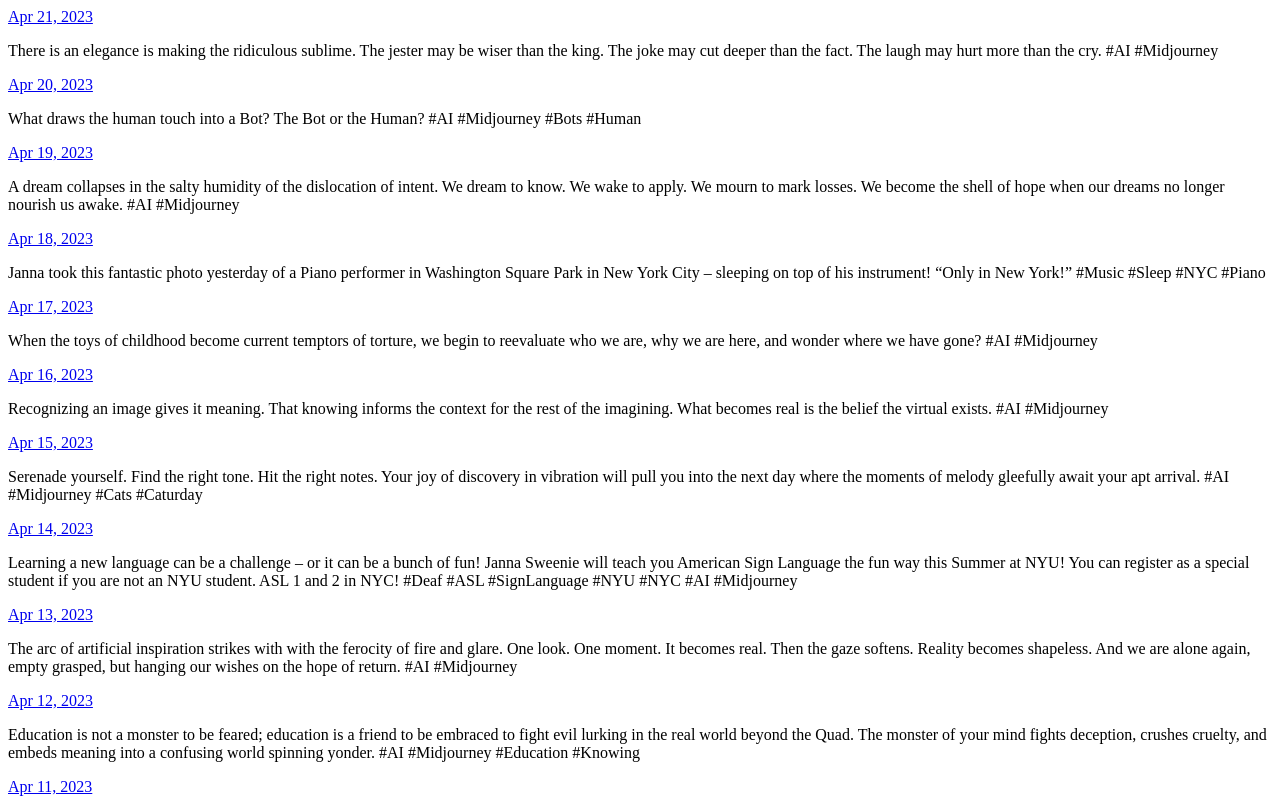
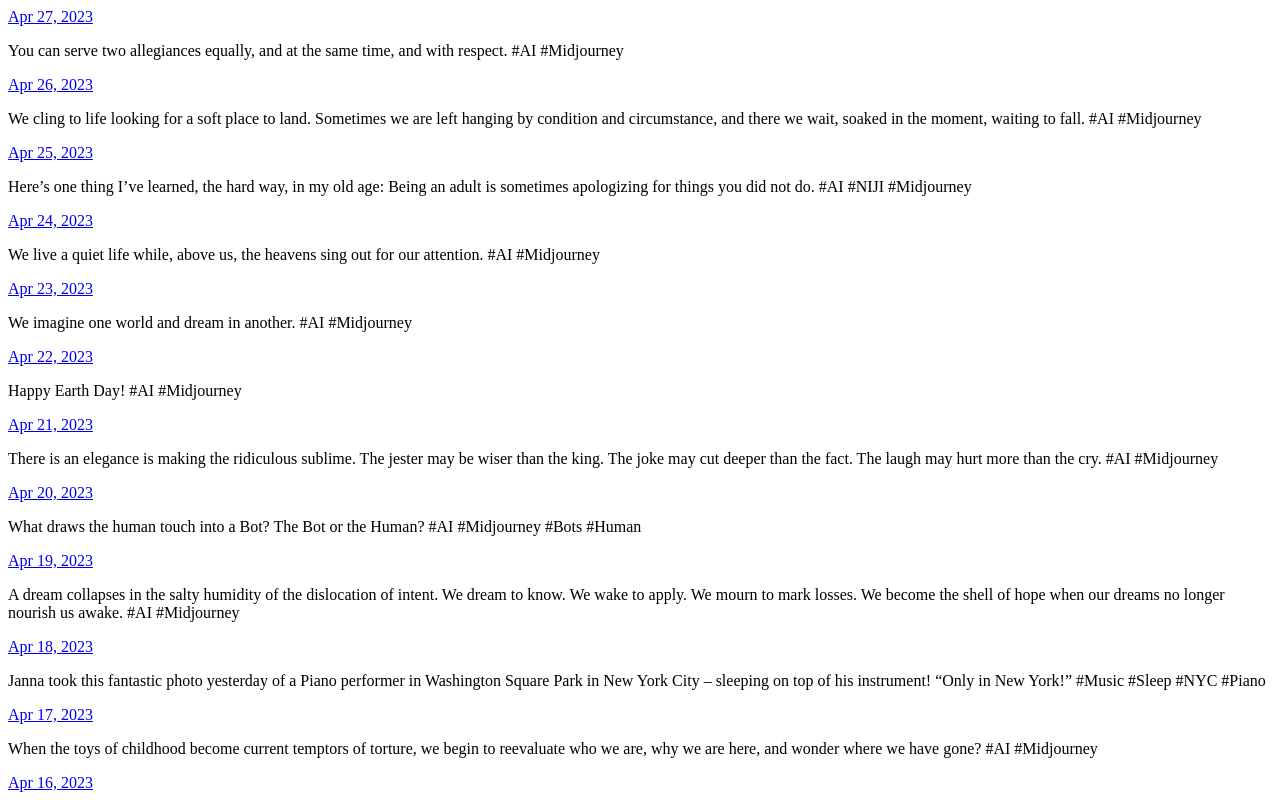
Before and after one commit to BolesBooks/Boles.co, a plain HTML site: page index.html in a window 1280 px wide. Shown: the top 800 px of the page. Drawn offline with Linux system fonts and the light colour scheme.

Commit message:
Archiving from Micro.blog.

```diff
--- a/index.html
+++ b/index.html
@@ -21,6 +21,78 @@
 <div class="h-feed">
 
 
+
+	  <div class="h-entry">
+
+
+		<a href="https://boles.co/2023/04/27/you-can-serve.html" class="u-url"><time class="dt-published" datetime="2023-04-27 12:34:24 -0400">Apr 27, 2023</time></a>
+
+		<div class="e-content">
+			 <p>You can serve two allegiances equally, and at the same time, and with respect. #AI #Midjourney</p>
+<!-- raw HTML omitted -->
+
+		</div>
+	  </div>
+
+	  <div class="h-entry">
+
+
+		<a href="https://boles.co/2023/04/26/we-cling-to.html" class="u-url"><time class="dt-published" datetime="2023-04-26 10:32:04 -0400">Apr 26, 2023</time></a>
+
+		<div class="e-content">
+			 <p>We cling to life looking for a soft place to land. Sometimes we are left hanging by condition and circumstance, and there we wait, soaked in the moment, waiting to fall. #AI #Midjourney</p>
+<!-- raw HTML omitted -->
+
+		</div>
+	  </div>
+
+	  <div class="h-entry">
+
+
+		<a href="https://boles.co/2023/04/25/heres-one-thing.html" class="u-url"><time class="dt-published" datetime="2023-04-25 11:40:09 -0400">Apr 25, 2023</time></a>
+
+		<div class="e-content">
+			 <p>Here&rsquo;s one thing I&rsquo;ve learned, the hard way, in my old age: Being an adult is sometimes apologizing for things you did not do. #AI #NIJI #Midjourney</p>
+<!-- raw HTML omitted -->
+
+		</div>
+	  </div>
+
+	  <div class="h-entry">
+
+
+		<a href="https://boles.co/2023/04/24/we-live-a.html" class="u-url"><time class="dt-published" datetime="2023-04-24 13:58:50 -0400">Apr 24, 2023</time></a>
+
+		<div class="e-content">
+			 <p>We live a quiet life while, above us, the heavens sing out for our attention. #AI #Midjourney</p>
+<!-- raw HTML omitted -->
+
+		</div>
+	  </div>
+
+	  <div class="h-entry">
+
+
+		<a href="https://boles.co/2023/04/23/we-imagine-one.html" class="u-url"><time class="dt-published" datetime="2023-04-23 14:12:26 -0400">Apr 23, 2023</time></a>
+
+		<div class="e-content">
+			 <p>We imagine one world and dream in another. #AI #Midjourney</p>
+<!-- raw HTML omitted -->
+
+		</div>
+	  </div>
+
+	  <div class="h-entry">
+
+
+		<a href="https://boles.co/2023/04/22/happy-earth-day.html" class="u-url"><time class="dt-published" datetime="2023-04-22 13:27:01 -0400">Apr 22, 2023</time></a>
+
+		<div class="e-content">
+			 <p>Happy Earth Day! #AI #Midjourney</p>
+<!-- raw HTML omitted -->
+
+		</div>
+	  </div>
 
 	  <div class="h-entry">
 
```
